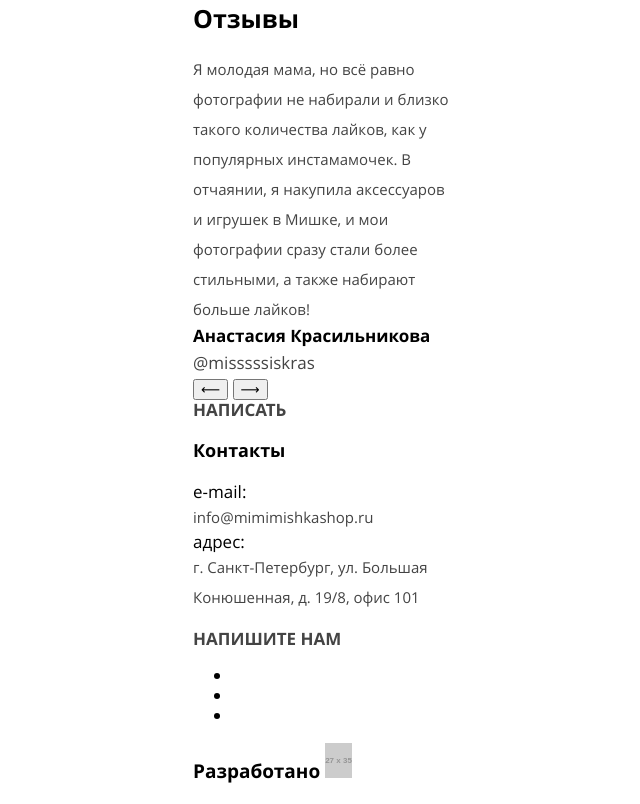
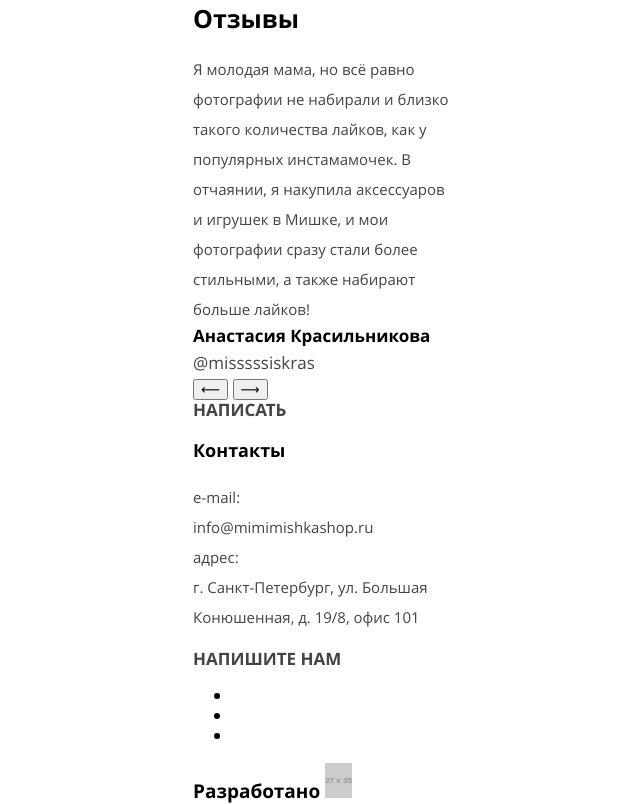
Before and after one commit to vinoven/1391715-mishka-20, a website: page source/index.html in a window 1280 px wide. Shown: the part 1554-2358 px from the top of the page, without its empty margins (317-957 px from the left). Drawn offline with nearby package versions, Linux system fonts and the light colour scheme; files that its build step writes are made by us from their sources; placeholder pictures from the web are drawn by us.

Commit message:
Добавляет стили текстовых параметров contacts__type

```diff
--- a/source/sass/blocks/contacts.scss
+++ b/source/sass/blocks/contacts.scss
@@ -2,6 +2,12 @@
   font-weight: bold;
   font-size: 18px;
   line-height: 30px;
+}
+
+.contacts__type {
+  font-size: 15px;
+  line-height: 30px;
+  color: $basic-dark-gray;
 }
 
 .contacts__definition a[href] {
```
